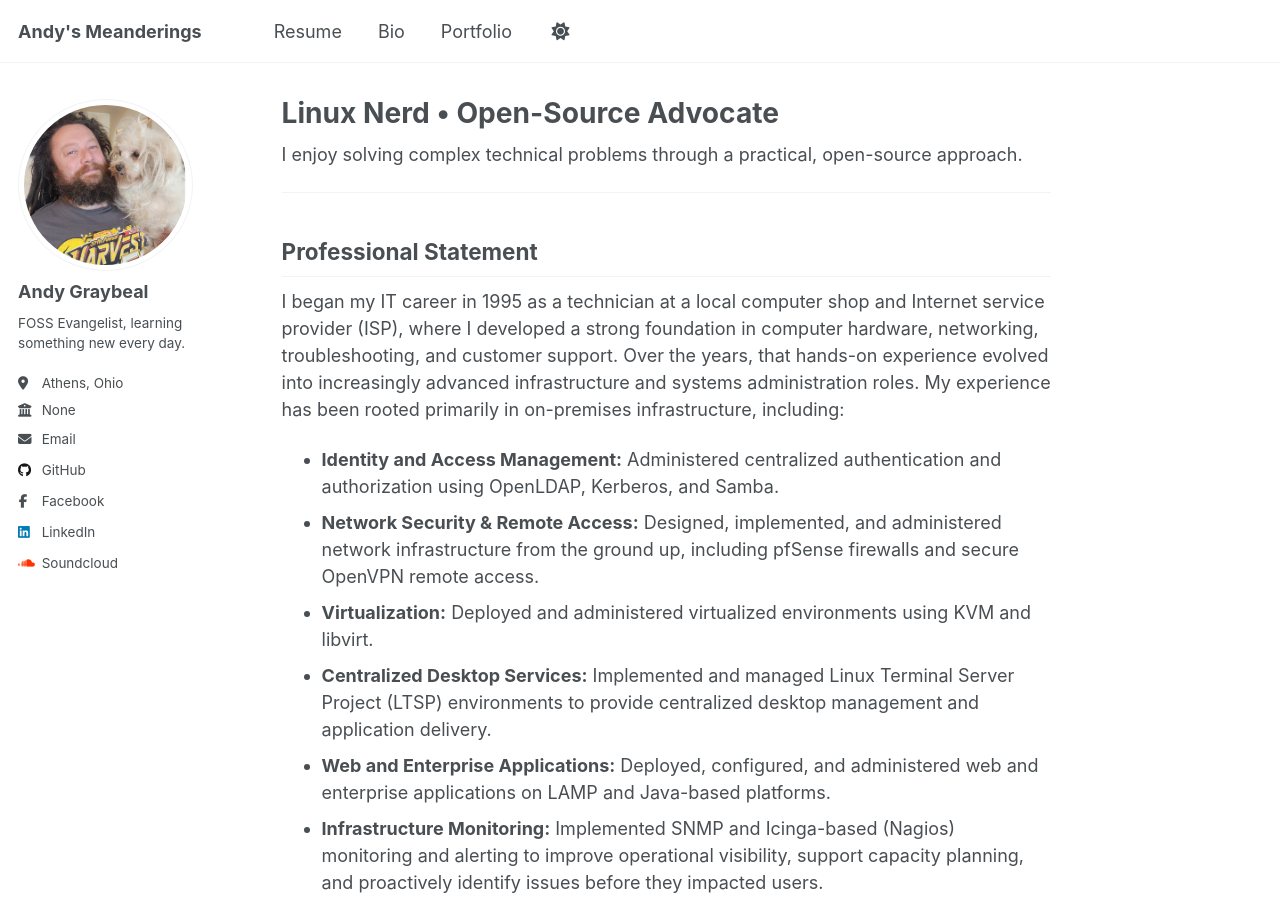
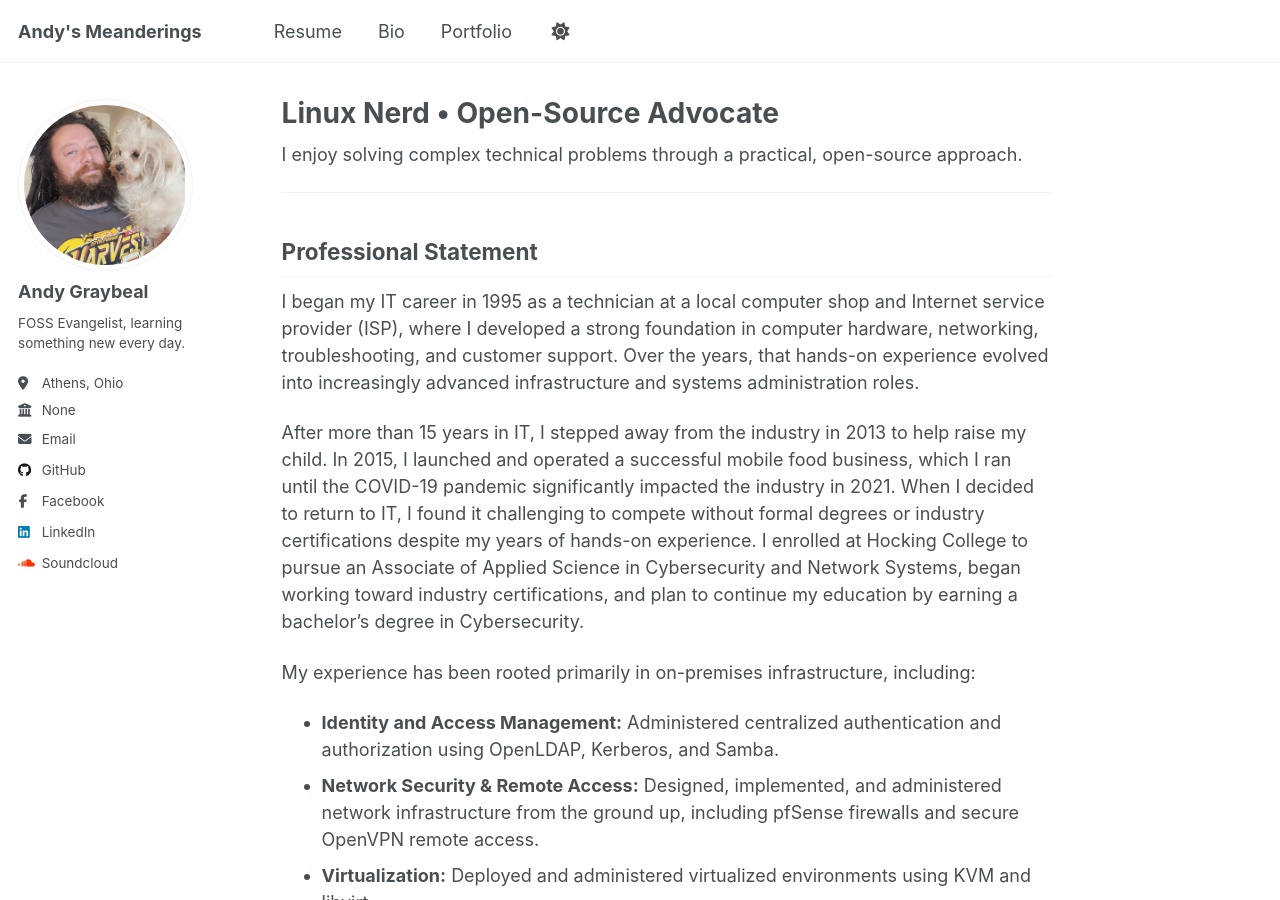
Before and after one commit to andy-graybeal/andy-graybeal.github.io, a Jekyll site: the page built from _pages/about.md, in a window 1280 px wide and 900 px high. Built offline with Jekyll 4.4.1, drawn with Linux system fonts in a browser that asks for light colours; a script that is not in the unit is left out.

Commit message:
Enhance professional statement with career updates
Added personal background and education details to the professional statement.

```diff
--- a/_pages/about.md
+++ b/_pages/about.md
@@ -60,7 +60,11 @@ I enjoy solving complex technical problems through a practical, open-source appr
 ---
 ## Professional Statement
 
-I began my IT career in 1995 as a technician at a local computer shop and Internet service provider (ISP), where I developed a strong foundation in computer hardware, networking, troubleshooting, and customer support. Over the years, that hands-on experience evolved into increasingly advanced infrastructure and systems administration roles. My experience has been rooted primarily in on-premises infrastructure, including:
+I began my IT career in 1995 as a technician at a local computer shop and Internet service provider (ISP), where I developed a strong foundation in computer hardware, networking, troubleshooting, and customer support. Over the years, that hands-on experience evolved into increasingly advanced infrastructure and systems administration roles.
+
+After more than 15 years in IT, I stepped away from the industry in 2013 to help raise my child. In 2015, I launched and operated a successful mobile food business, which I ran until the COVID-19 pandemic significantly impacted the industry in 2021. When I decided to return to IT, I found it challenging to compete without formal degrees or industry certifications despite my years of hands-on experience. I enrolled at Hocking College to pursue an Associate of Applied Science in Cybersecurity and Network Systems, began working toward industry certifications, and plan to continue my education by earning a bachelor's degree in Cybersecurity.
+
+My experience has been rooted primarily in on-premises infrastructure, including:
 
 - **Identity and Access Management:** Administered centralized authentication and authorization using OpenLDAP, Kerberos, and Samba.
 - **Network Security & Remote Access:** Designed, implemented, and administered network infrastructure from the ground up, including pfSense firewalls and secure OpenVPN remote access.
```
